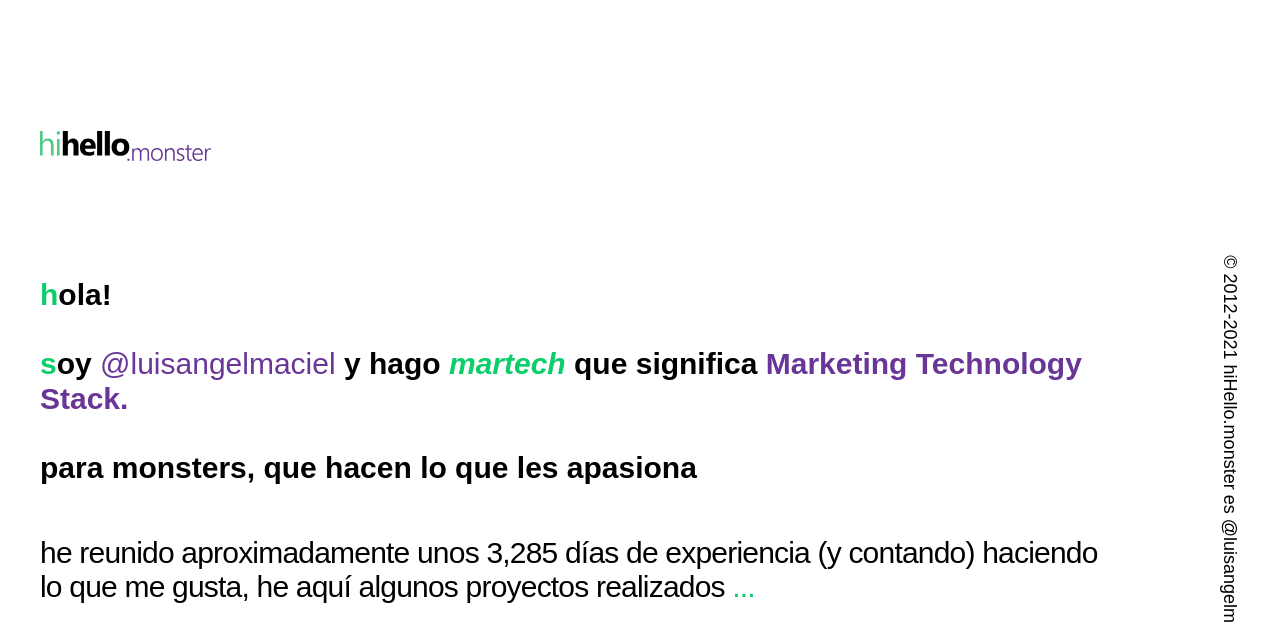
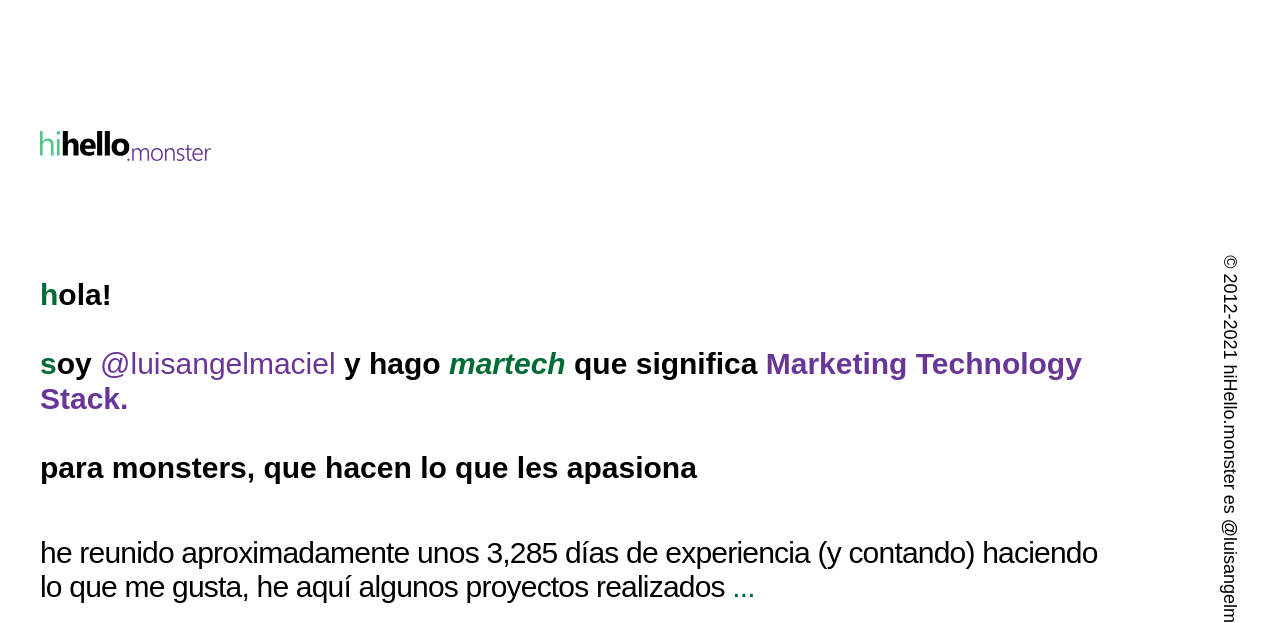
Before and after one commit to hihellomonster/index-que-he-usado, a plain HTML site: page v1-2.html in a window 1280 px wide. Shown: the top 623 px of the page. Drawn offline with Linux system fonts and the light colour scheme.

Commit message:
Add files via upload

```diff
--- /dev/null
+++ b/budget.json
@@ -0,0 +1 @@
+[{"resourceSizes":[{"resourceType":"document","budget":10},{"resourceType":"stylesheet","budget":0},{"resourceType":"font","budget":0},{"resourceType":"image","budget":40},{"resourceType":"script","budget":25}]}]
--- a/v1-2.html
+++ b/v1-2.html
@@ -1,6 +1,6 @@
 <!DOCTYPE html>
 
-<html lang="es-Mx" lighthouse https://hihellomonster.github.io --budget-path=./budget.json>
+<html lang="es-Mx" lighthouse https://hihellomonster.github.io/index-que-he-usado/ --budget-path=./budget.json>
 
 <head>
     <meta http-equiv="Content-Type" content="text/html; charset=UTF-8">
@@ -319,12 +319,12 @@
 
         <div class="titles-wrapper">
             <h1 class=" animate">
-                <span style="color: #0cce6b;">h</span>ola! <br><br>
-                <span style="color: #0cce6b;">s</span>oy <span style="color: #693698; font-weight: 400;">@luisangelmaciel</span> y hago
-                <span style="color: #0cce6b;"><i> martech</i></span> que significa <span style="color: #693698;">Marketing Technology Stack. </span> <br> <br> para monsters, que hacen lo que les apasiona </h1>
+                <span style="color: #036b36;">h</span>ola! <br><br>
+                <span style="color: #036b36;">s</span>oy <span style="color: #693698; font-weight: 400;">@luisangelmaciel</span> y hago
+                <span style="color: #036b36;"><i> martech</i></span> que significa <span style="color: #693698;">Marketing Technology Stack. </span> <br> <br> para monsters, que hacen lo que les apasiona </h1>
             <br>
             <h2>
-                he reunido aproximadamente unos <span class="countup" cup-end="3285">3285</span> días de experiencia (y contando) haciendo lo que me gusta, he aquí algunos proyectos realizados <span style="color: #0cce6b;">...  </span>
+                he reunido aproximadamente unos <span class="countup" cup-end="3285">3285</span> días de experiencia (y contando) haciendo lo que me gusta, he aquí algunos proyectos realizados <span style="color: #036b36;">...  </span>
             </h2>
             <br>
             <div class="featured">
```
